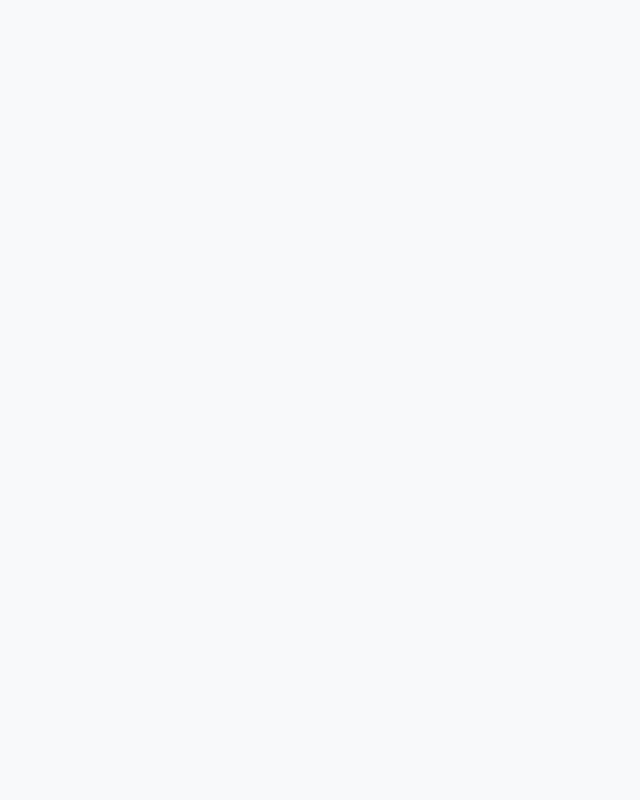
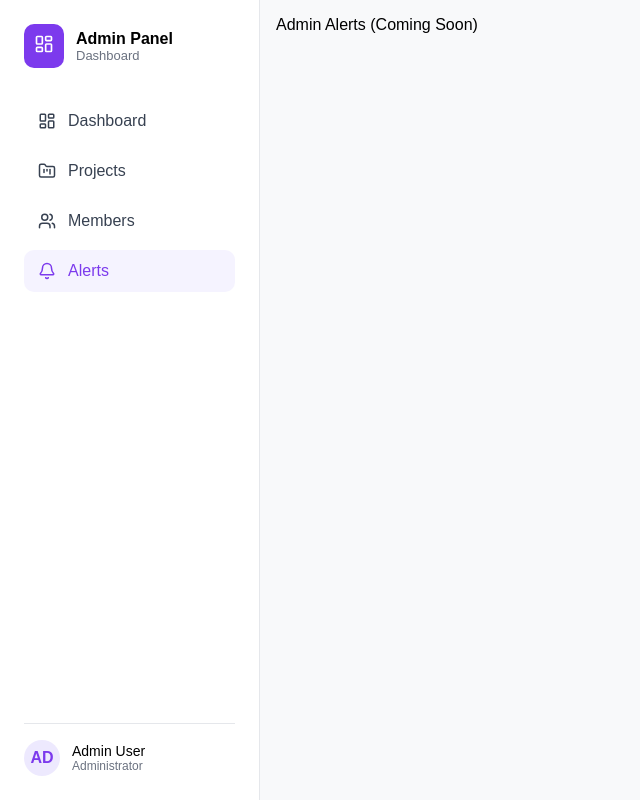
Before and after one commit to AshwinL03/Productivity-Governance-app, a React (Vite) app: page /admin/alerts in a window 1280 px wide. Before the commit this address had no page. Shown: the whole page, without its empty margins (0-640 px from the left). Built offline with nearby package versions, Linux system fonts and the light colour scheme.

Commit message:
Added Admin Screen Routings

```diff
--- a/src/App.jsx
+++ b/src/App.jsx
@@ -5,6 +5,10 @@ import Home from "./components/pages/podMembers/dashboard/Home";
 import LogHours from "./components/pages/podMembers/logHours/LogHours";
 import MainLayout from "./components/layout/MainLayout";
 import Alerts from "./components/pages/podMembers/alerts/Alerts";
+
+//Admin
+import AdminLayout from "./components/layout/AdminLayout";
+import AdminHome from "./components/pages/admin/adminDashboard/adminHome";
 
 function App() {
   return (
@@ -23,7 +27,13 @@ function App() {
 
         {/* Temporary Routes for Lead & Admin */}
         <Route path="/lead" element={<div>Lead Page (Coming Soon)</div>} />
-        <Route path="/admin" element={<div>Admin Page (TBD)</div>} />
+
+        <Route path="/admin" element={<AdminLayout />}>
+          <Route index element={<AdminHome />} />
+          <Route path="projects" element={<div>Admin Projects (Coming Soon)</div>} />
+          <Route path="members" element={<div>Admin Members (Coming Soon)</div>} />
+          <Route path="alerts" element={<div>Admin Alerts (Coming Soon)</div>} />
+        </Route>
 
       </Routes>
     </BrowserRouter>
--- a/src/components/pages/podMembers/dashboard/ActivityItem.jsx
+++ b/src/components/layout/AdminLayout.jsx
@@ -1,14 +1,15 @@
-function ActivityItem({ title, time, hours }) {
+import { Outlet } from "react-router-dom";
+import AdminSidebar from "./adminSidebar";
+
+function AdminLayout() {
   return (
-    <div className="activity-item">
-      <div>
-        <p className="activity-title">{title}</p>
-        <p className="activity-time">{time}</p>
+    <div style={{ display: "flex", minHeight: "100vh" }}>
+      <AdminSidebar />
+      <div style={{ flex: 1, padding: "16px" }}>
+        <Outlet />
       </div>
-
-      <span className="activity-hours">{hours}</span>
     </div>
   );
 }
 
-export default ActivityItem;
+export default AdminLayout;
--- /dev/null
+++ b/src/components/layout/adminSidebar.jsx
@@ -0,0 +1,57 @@
+import { LayoutDashboard, FolderKanban, Users, Bell } from "lucide-react";
+import { useNavigate, useLocation } from "react-router-dom";
+import SidebarItem from "../../components/layout/SidebarItem";
+import "../stylesheet/sidebar.css";
+
+function AdminSidebar() {
+  const navigate = useNavigate();
+  const location = useLocation();
+
+  const items = [
+    { label: "Dashboard", icon: LayoutDashboard, path: "/admin" },
+    { label: "Projects", icon: FolderKanban, path: "/admin/projects" },
+    { label: "Members", icon: Users, path: "/admin/members" },
+    { label: "Alerts", icon: Bell, path: "/admin/alerts" },
+  ];
+
+  return (
+    <aside className="sidebar admin-sidebar">
+      <div className="sidebar-header">
+        <div className="workspace-icon">
+          <LayoutDashboard size={20} />
+        </div>
+        <div>
+          <h3>Admin Panel</h3>
+          <p>Dashboard</p>
+        </div>
+      </div>
+
+      <nav className="sidebar-nav">
+        {items.map((item) => {
+          const active = location.pathname === item.path;
+          const Icon = item.icon;
+
+          return (
+            <SidebarItem
+              key={item.path}
+              icon={<Icon size={18} />}
+              label={item.label}
+              active={active}
+              onClick={() => navigate(item.path)}
+            />
+          );
+        })}
+      </nav>
+
+      <div className="sidebar-footer">
+        <div className="user-avatar">AD</div>
+        <div>
+          <p className="user-name">Admin User</p>
+          <p className="user-role">Administrator</p>
+        </div>
+      </div>
+    </aside>
+  );
+}
+
+export default AdminSidebar;
--- /dev/null
+++ b/src/components/pages/admin/adminDashboard/adminHome.jsx
@@ -0,0 +1,9 @@
+const AdminHome = () => {
+  return (
+    <div>
+        <p>Admin HomePage (coming soon)</p>
+    </div>
+  );
+};
+
+export default AdminHome;
```
Also changed, not shown: src/components/layout/memberSidebar.jsx (renamed from src/components/layout/Sidebar.jsx).
